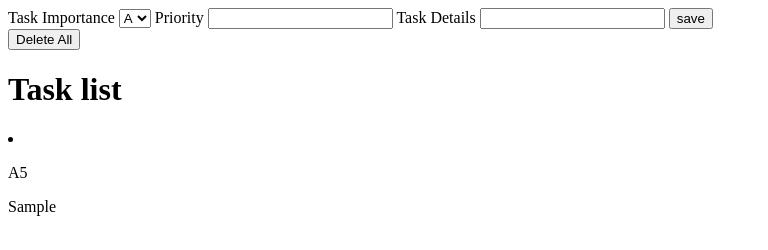
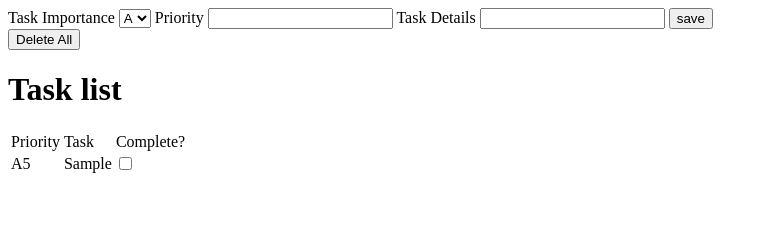
Before and after one commit to DeuterGraves/hw_js_DOM_task_list_app, a plain HTML site: page index.html in a window 1280 px wide. Both pictures are taken after typing "5", "Sample" into the empty fields and a click on the input "save". Shown: the whole page, without its empty margins (0-768 px from the left). Drawn offline with Linux system fonts and the light colour scheme.

Commit message:
child care went sideways before I wrote commit message. no idea

```diff
--- a/index.html
+++ b/index.html
@@ -34,10 +34,19 @@
 
   </form>
 
-  <button id="delete-all">Delete All</button>
+
+  <button id = "delete-all">Delete All</button>
 
   <h1>Task list</h1>
-  <div id="task-list">
+  <div id = "task-list-wrapper">
+    <table id = "task-list">
+      <tr>
+        <td>Priority</td>
+        <td>Task</td>
+        <td>Complete?</td>
+      </tr>
+
+    </table>
 
   </div>
 </body>
--- a/js/app.js
+++ b/js/app.js
@@ -7,7 +7,7 @@ document.addEventListener("DOMContentLoaded", () =>{
   const newItemForm = document.querySelector("#new-task-form");
   newItemForm.addEventListener("submit", handleNewTaskSubmit);
 
-// create a variable to name the delete all button and point it to the delete all button in the html
+  // create a variable to name the delete all button and point it to the delete all button in the html
   const deleteAllButton =
   document.querySelector("#delete-all");
   //  listen for the user to click 'delete all' and then execute the code.
@@ -34,28 +34,33 @@ const handleNewTaskSubmit = function(event){
 // function to create a task item on the list of task items.
 const createTaskItem = function(form){
   // create a list item for the task item.
-  const taskItem = document.createElement("li");
+  const taskItem = document.createElement("tr");
   // class list is given this class so that we can decorate it with the css.
   taskItem.classList.add("task-item");
 
   // this is where we actually start printing out the new data
   //  I want to merge the importance A,B,C or D with the item number to create a single string like A1 , B3, C10
   // create an html tag for the document and give it a variable name.
-  const importance = document.createElement("p");
+  const importance = document.createElement("td");
   // populate that tag with this content.
   importance.textContent = `${ form.importance.value }${ form.priority.value }`;
   // append this item to the parent element - add the task to the list
   taskItem.appendChild(importance);
-/*
+  /*
   const priority = document.createElement("p");
   priority.textContent = form.priority.value;
   taskItem.appendChild(priority);*/
 
   // repeat for the rest of the data.
-  const taskBody = document.createElement("p");
+  const taskBody = document.createElement("td");
   taskBody.textContent = form.task.value;
   taskItem.appendChild(taskBody);
 
+  // add a tick box for when the task is completed
+  const tickBox = document.createElement("input");
+  tickBox.type = "checkbox";
+  // tickBox.createElement("input");
+  taskItem.appendChild(tickBox);
   // now that it's all bundled up in our taskItem item - output it.
   return taskItem
 
```
